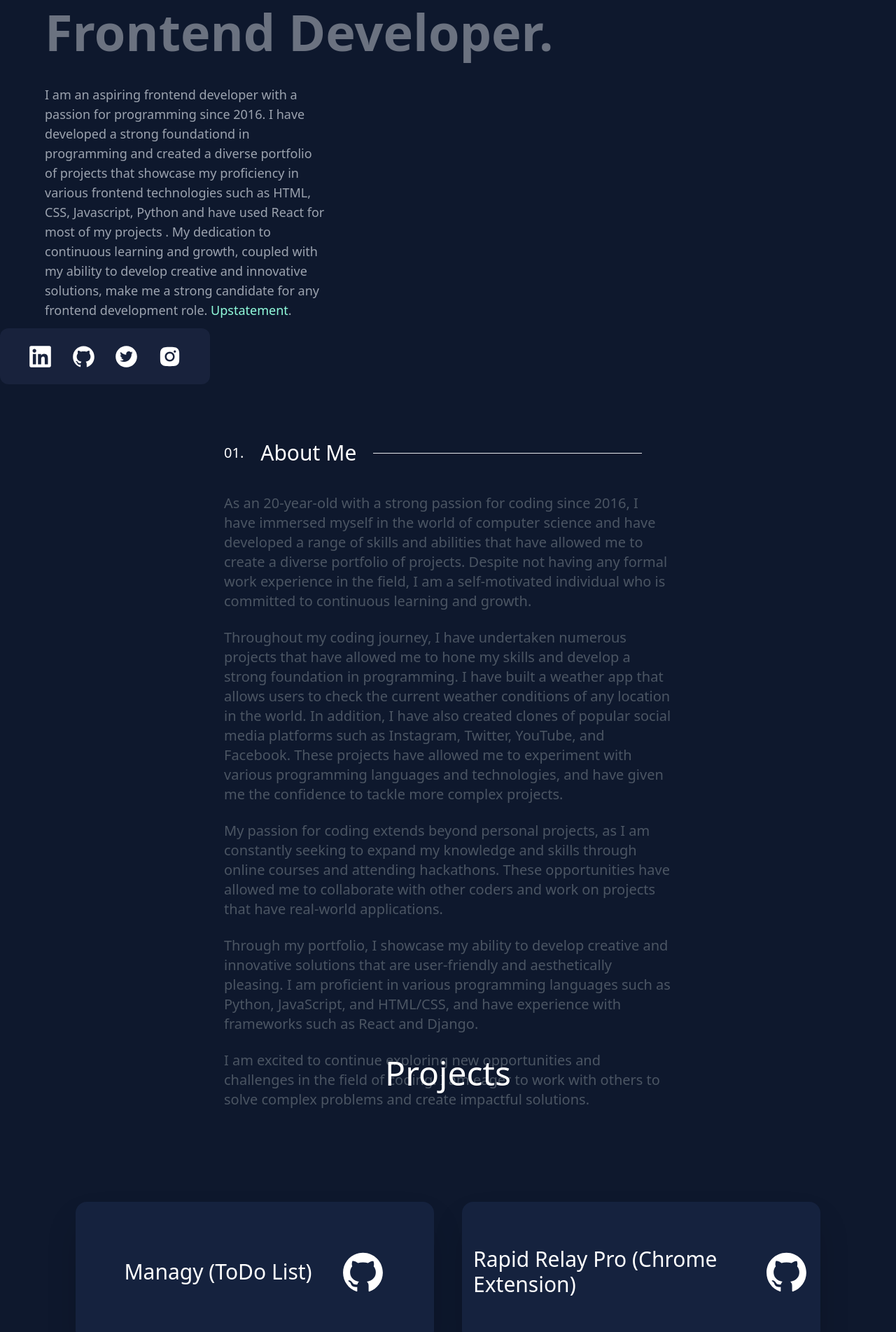
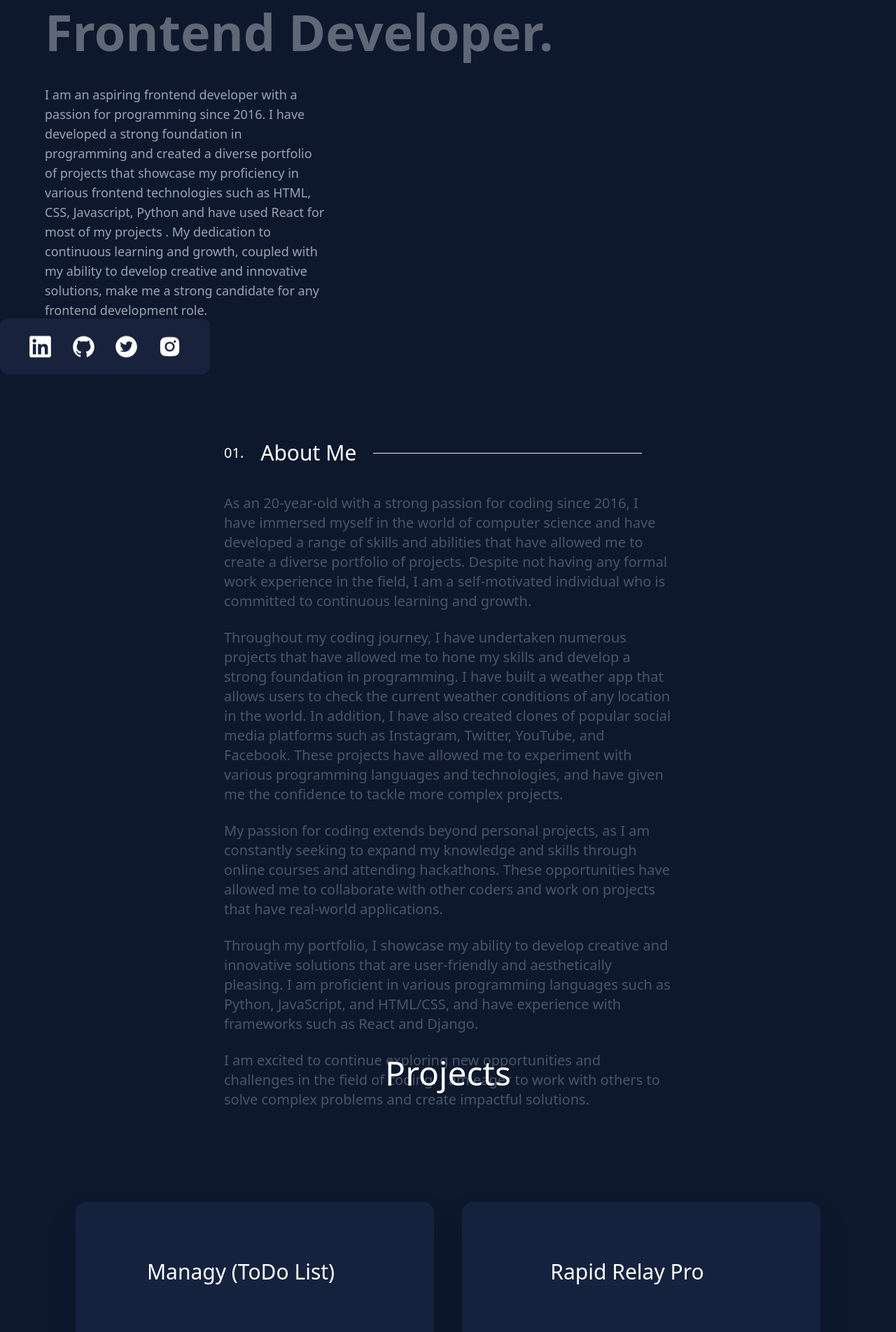
Before and after one commit to gillsukhman209/SinghPortfolio, a Next.js app: page / in a window 1280 px wide. Shown: the part 251-2154 px from the top of the page at 70% size. Built offline with nearby package versions, Linux system fonts and the light colour scheme.

Commit message:
fixed styling bugs

```diff
--- a/components/Card.js
+++ b/components/Card.js
@@ -3,18 +3,15 @@ import { AiFillGithub } from "react-icons/ai";
 
 function Card({ title, link }) {
   return (
-    <div className="xl:w-[40%] h-[200px] bg-[#15223E] shadow-2xl rounded-2xl p-4  flex justify-center  ">
-      <div className="flex gap-10 items-center justify-between">
+    <div
+      onClick={() => {
+        window.open(link);
+      }}
+      className="xl:w-[40%] h-[200px] bg-[#15223E] shadow-2xl rounded-2xl p-4  flex justify-center hover:scale-110 ease-in-out "
+    >
+      <div className="flex gap-10 items-center justify-between ">
         <div className=" text-3xl font-sans">{title}</div>
-        <div className="flex gap-4 cursor-pointer">
-          <AiFillGithub
-            size={65}
-            color="white"
-            onClick={() => {
-              window.open(link);
-            }}
-          />
-        </div>
+        <div className="flex gap-4 cursor-pointer"></div>
       </div>
     </div>
   );
--- a/components/NavButton.js
+++ b/components/NavButton.js
@@ -13,7 +13,7 @@ function NavButton({ elementId, title }) {
       className={
         title === "Portfolio"
           ? "text-3xl tracking-widest"
-          : "text-lg tracking-widest"
+          : "text-lg tracking-widest hover:scale-110 ease-in-out"
       }
       onClick={() => scrollView(elementId)}
     >
--- a/components/SkillCard.js
+++ b/components/SkillCard.js
@@ -2,7 +2,7 @@ import React from "react";
 
 function SkillCard({ title, logo, color }) {
   return (
-    <li className="w-[30%] h-10 gap-3 flex items-center  justify-center">
+    <li className="w-[30%] h-10 gap-3 flex items-center  justify-center hover:scale-125 ease-in-out">
       <div className={color}> {logo}</div>
       <h1>{title}</h1>
     </li>
--- a/components/SocialBar.js
+++ b/components/SocialBar.js
@@ -14,7 +14,7 @@ function SocialBar() {
     instagram: "https://www.instagram.com/gill_sukhman209/",
   };
   return (
-    <div className="w-full h-20 sticky bottom-0 left-0">
+    <div className="w-full h-20 sticky bottom-0 left-0 animate-bounce">
       <div className="w-[300px] h-full  p-10 bg-[#18223C] rounded-xl">
         <div className="w-full h-full flex items-center justify-between cursor-pointer">
           <FaLinkedin
--- a/pages/About.js
+++ b/pages/About.js
@@ -13,7 +13,7 @@ function About() {
               <hr className=" w-[100%] sm:w-[60%]" />
             </div>
           </h1>
-          <p className="text-left flex flex-col gap-6">
+          <p className="text-left flex flex-col gap-6 hover:scale-105 ease-in-out hover:text-white">
             As an 20-year-old with a strong passion for coding since 2016, I
             have immersed myself in the world of computer science and have
             developed a range of skills and abilities that have allowed me to
--- a/pages/Contact.js
+++ b/pages/Contact.js
@@ -37,7 +37,7 @@ function Contact() {
   };
   return (
     <div className=" w-full h-screen flex items-center justify-center p-4 ">
-      <div className="w-[100%]  2xl:w-[30%] lg:w-[70%] h-[60%]  bg-[#15223E] flex  flex-col items-center justify-center  rounded-2xl shadow-2xl  md:gap-36 gap-10  ">
+      <div className="w-[100%]  2xl:w-[30%] lg:w-[70%] h-[60%]  bg-[#15223E] flex  flex-col items-center justify-center  rounded-2xl shadow-2xl gap-10  ">
         <h1 className="md:text-3xl text-2xl font-semibold ">Contact Me</h1>
         <form
           onSubmit={(event) => {
--- a/pages/Home.js
+++ b/pages/Home.js
@@ -1,29 +1,33 @@
 import React from "react";
+import Image from "next/image";
 
 function Home() {
   return (
-    <div className="w-full p-16  flex items-center justify-center h-screen ">
+    <div className="w-full p-16  flex items-center justify-center h-screen z-10 ">
       <div className="flex flex-col gap-10">
         <h1 className="text-[#91FCDC] sm:text-3xl text-2xl font-light">
           Hi, my name is
         </h1>
         <div className="text-5xl sm:text-7xl font-semibold gap-5 flex flex-col">
-          <h1 className="text-[#CDD6F3] ">Sukhmanpreet Singh</h1>
-          <h1 className="text-gray-500">Frontend Developer.</h1>
+          <h1 className="text-[#CDD6F3]  ">Sukhmanpreet Singh</h1>
+          <h1 className="text-gray-500 animate-pulse">Frontend Developer.</h1>
         </div>
 
-        <h1 className="text-gray-400 w-full sm:max-w-[35%]  text-start text-lg font-light ">
+        <h1 className="text-gray-400 w-full sm:max-w-[35%]  text-start text-lg font-light hover:text-white hover:scale-105 ">
           I am an aspiring frontend developer with a passion for programming
-          since 2016. I have developed a strong foundationd in programming and
+          since 2016. I have developed a strong foundation in programming and
           created a diverse portfolio of projects that showcase my proficiency
           in various frontend technologies such as HTML, CSS, Javascript, Python
           and have used React for most of my projects . My dedication to
           continuous learning and growth, coupled with my ability to develop
           creative and innovative solutions, make me a strong candidate for any
           frontend development role.
-          <span className="text-[#91FCDC]"> Upstatement</span>.
         </h1>
       </div>
+
+      {/* <div className=" w-[50%] mr-[200px] rounded-2xl ">
+        <Image src="/singh.png" width={800} height={0} />
+      </div> */}
     </div>
   );
 }
--- a/pages/Projects.js
+++ b/pages/Projects.js
@@ -9,9 +9,11 @@ function Projects() {
         <Card title="Managy (ToDo List)" link="https://managy.vercel.app" />
 
         <Card
-          title="Rapid Relay Pro (Chrome Extension) "
+          title="Rapid Relay Pro  "
           link="https://rapidrelaypro.vercel.app"
         />
+
+        <Card title="More on GitHub" link="https://github.com/gillsukhman209" />
       </div>
     </div>
   );
--- a/pages/Skills.js
+++ b/pages/Skills.js
@@ -15,7 +15,7 @@ import SkillCard from "../components/SkillCard";
 
 function Skills() {
   return (
-    <div className="w-full h-screen flex justify-center items-end p-4 ">
+    <div className="w-full min-h-screen flex justify-center items-end p-4 ">
       <div className=" w-[50%] h-[60%] bg-[#18223C] rounded-3xl flex flex-col items-center  p-6  ">
         <div className="w-full  h-full flex items-center justify-center flex-col gap-20 ">
           <div className=" text-5xl">Skills</div>
```
